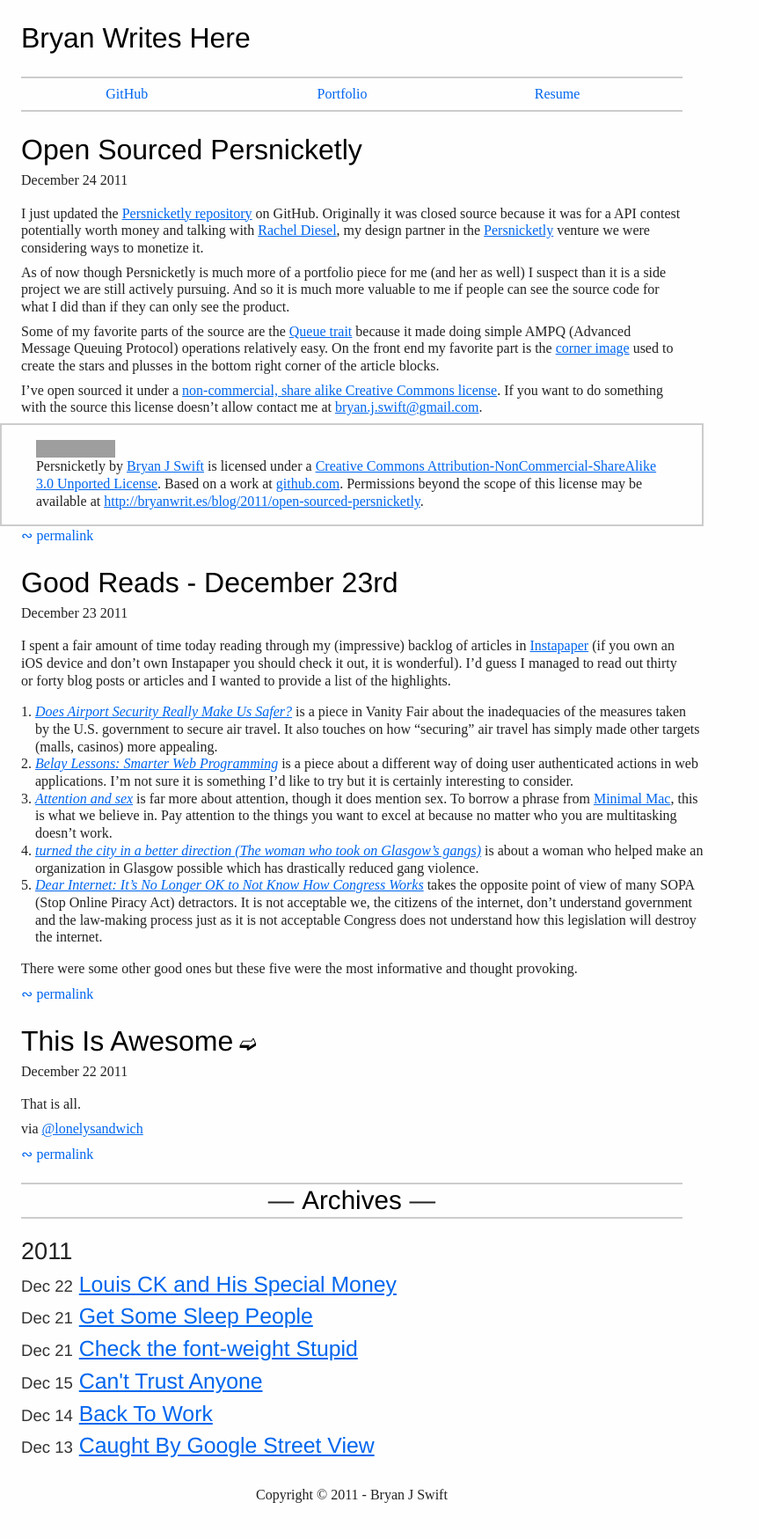
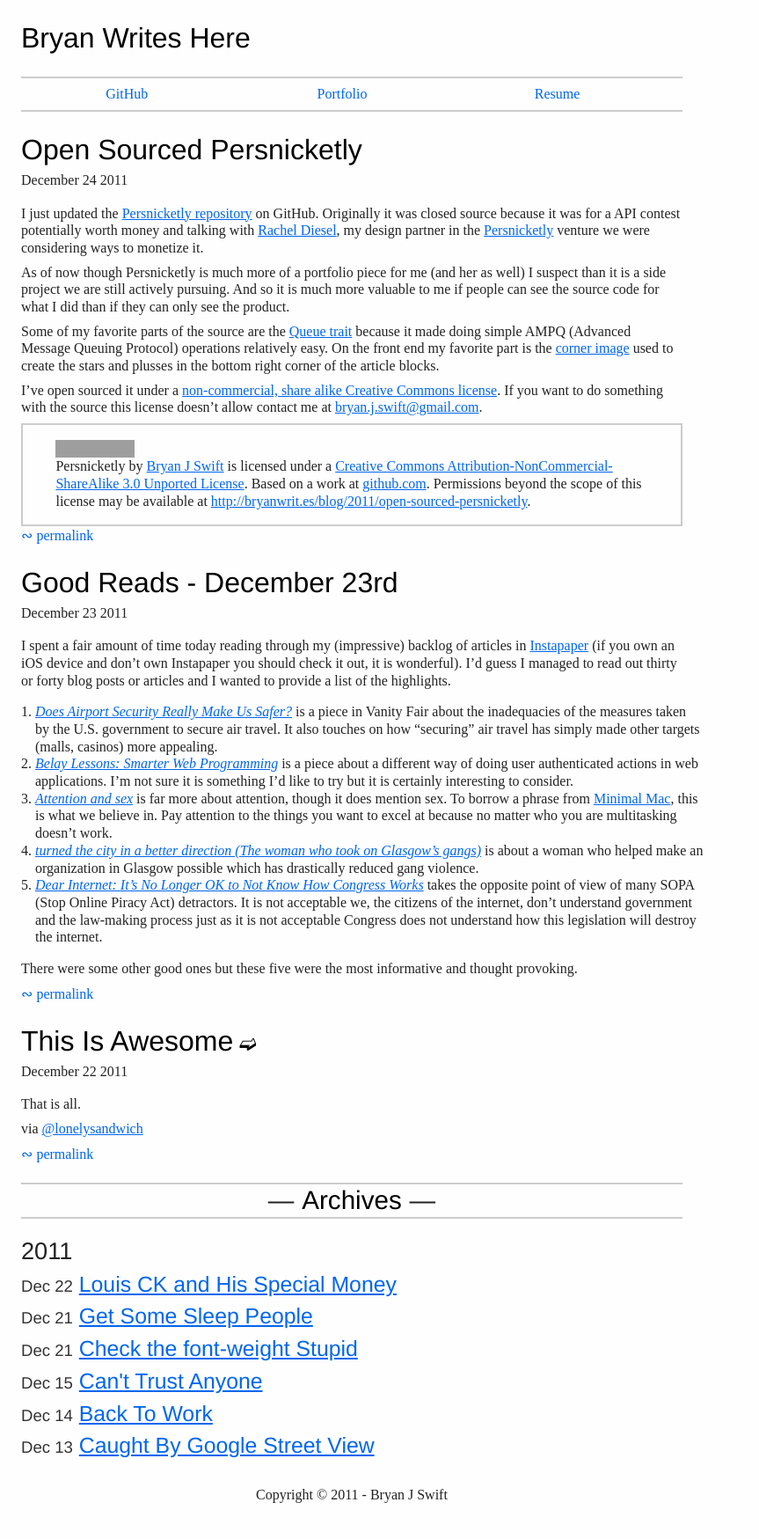
Before and after one commit to bryanjswift/bryanjswift.github.com, a Jekyll site: the page built from index.html, in a window 1280 px wide. Shown: the whole page at 88% size, without its empty margins (0-863 px from the left). Built offline with Jekyll 4.4.1, drawn with Linux system fonts in a browser that asks for light colours; Markdown is read by kramdown in place of the engine named in the settings; grey boxes are pictures that could not be loaded.

Commit message:
Add more styles for .callout to actually call it out

```diff
--- a/css/style.css
+++ b/css/style.css
@@ -74,7 +74,6 @@ h1, h2, h3, h4, h5, h6 { margin: 0.75em 3%; }
 .divider { border-style: solid; border-width: 2px 0; }
 .links { position: relative; margin: 0 3%; }
 .links li { display: inline-block; padding: 0.5em 0; width: 32%; text-align: center; }
-.callout { border: 2px solid; padding: 0.5em 2%; }
 /* Pagination */
 .pages { margin: 0 3%; }
 /** Typography **/
@@ -87,6 +86,7 @@ article header time { margin: 0 3%; }
 .external:after { content: ' \27ab'; font-size: 0.75em; }
 article img { float: right; margin: 0 0 0.1em 2%; max-width: 38%; }
 article > footer { margin: -0.4em 0 0; padding: 0; text-align: left; }
+.callout { margin: 0 3%; border: 2px solid; padding: 0.5em 2%; }
 /* Archives */
 #blog-archives h3 { margin-bottom: 0; }
 #blog-archives h2 { margin-bottom: 0.375em; }
```
